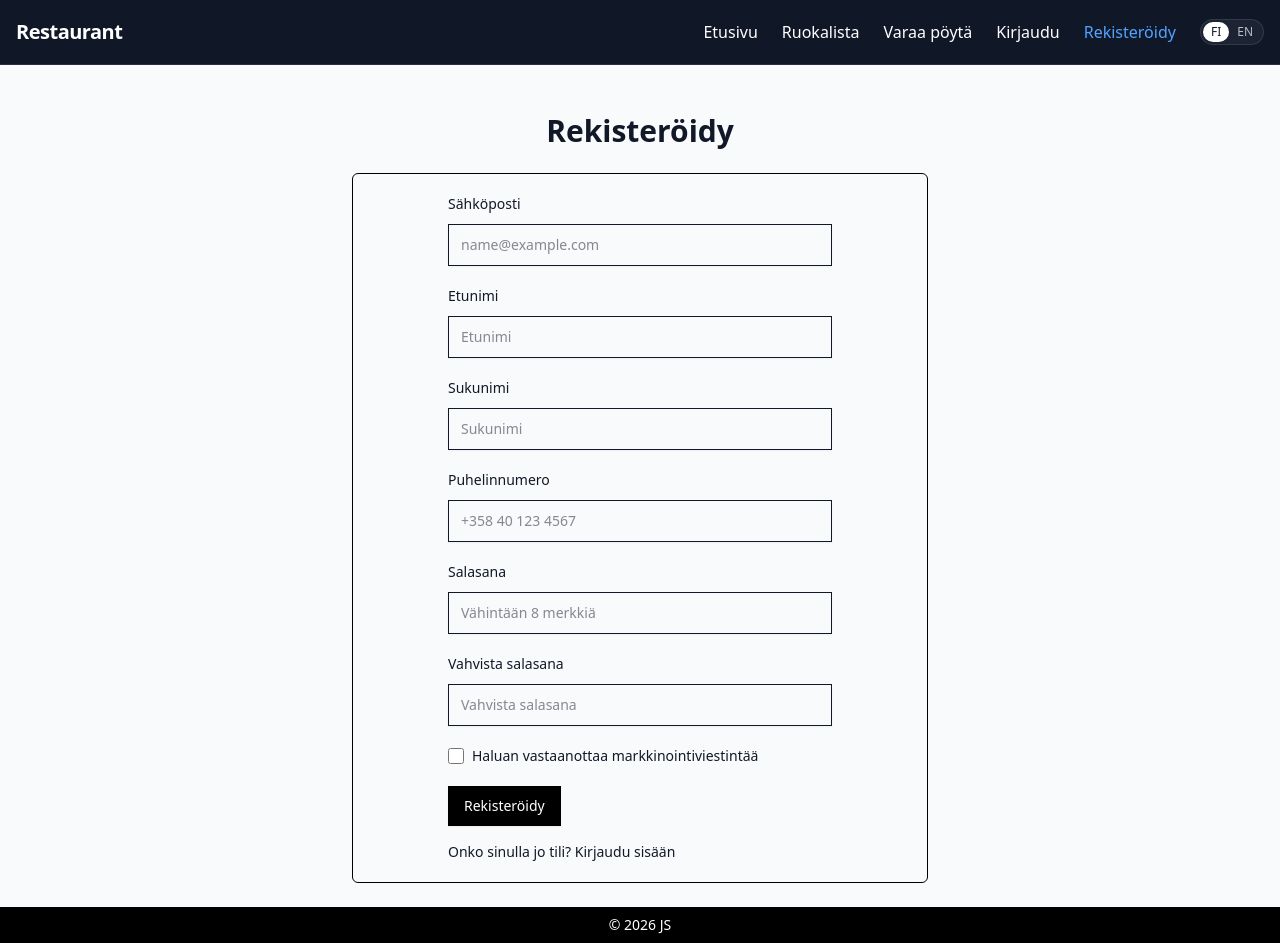
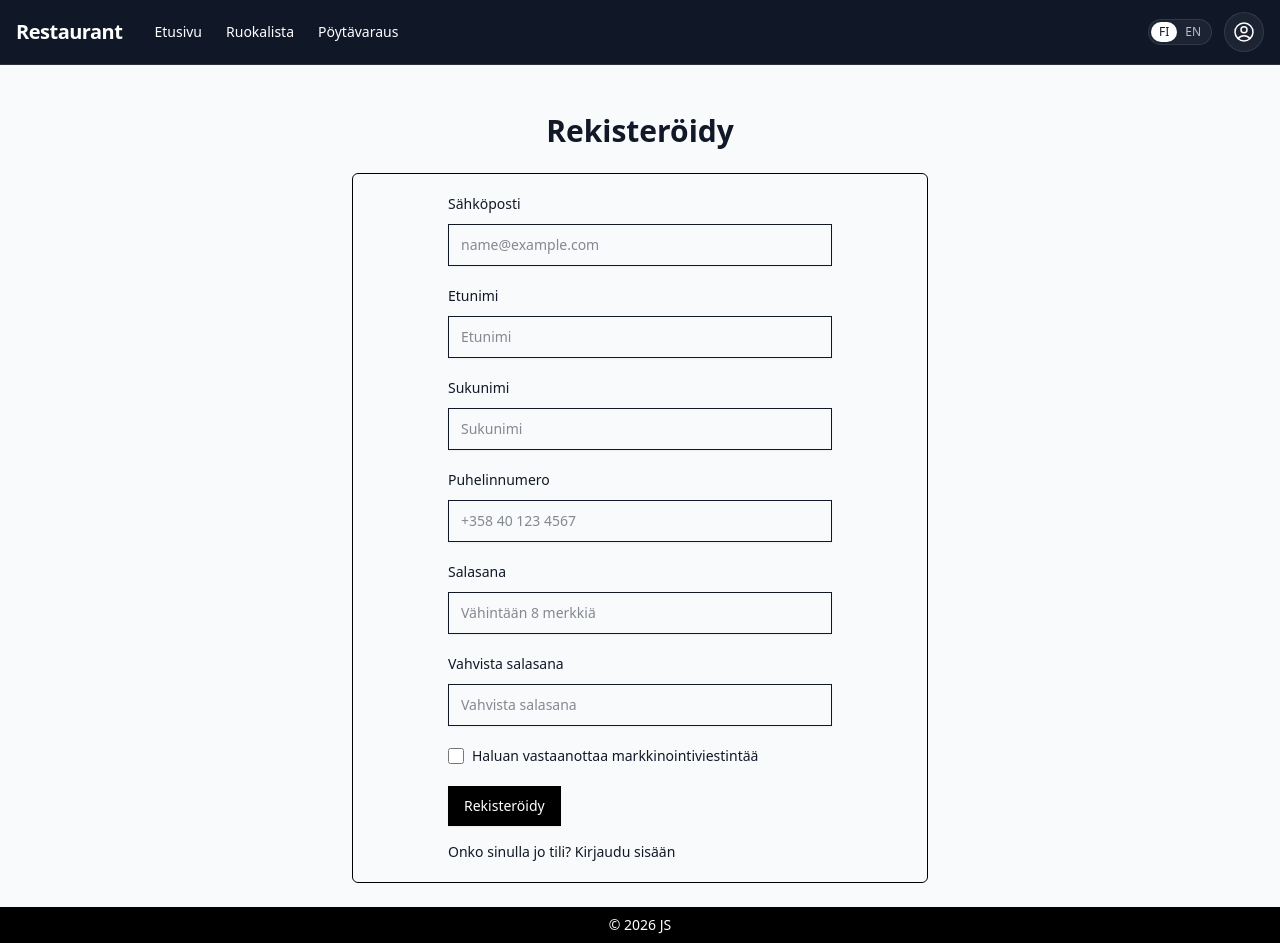
Before and after one commit to joedelord/restaurant-app, a React (Vite) app in the folder frontend/: page /register in a window 1280 px wide. Built offline with nearby package versions, Linux system fonts and the light colour scheme; no server answers.

Commit message:
feat: enhance Navbar with profile menu and improved layout

```diff
--- a/frontend/src/components/navbar/Navbar.jsx
+++ b/frontend/src/components/navbar/Navbar.jsx
@@ -1,6 +1,12 @@
-import { useState } from "react";
+import { useEffect, useRef, useState } from "react";
 import { Link } from "react-router-dom";
 import { useTranslation } from "react-i18next";
+import {
+  Bars3Icon,
+  XMarkIcon,
+  UserCircleIcon,
+  ChevronDownIcon,
+} from "@heroicons/react/24/outline";
 import useAuth from "../../hooks/useAuth";
 import LogoutButton from "../ui/LogoutButton";
 import NavbarSection from "./NavbarSection";
@@ -9,10 +15,24 @@ import LanguageToggle from "../ui/LanguageToggle";
 
 const Navbar = () => {
   const [open, setOpen] = useState(false);
+  const [profileOpen, setProfileOpen] = useState(false);
   const { isAuthorized, user } = useAuth();
   const { t } = useTranslation();
+  const profileRef = useRef(null);
 
   const closeMenu = () => setOpen(false);
+  const closeProfileMenu = () => setProfileOpen(false);
+
+  useEffect(() => {
+    const handleClickOutside = (event) => {
+      if (profileRef.current && !profileRef.current.contains(event.target)) {
+        setProfileOpen(false);
+      }
+    };
+
+    document.addEventListener("mousedown", handleClickOutside);
+    return () => document.removeEventListener("mousedown", handleClickOutside);
+  }, []);
 
   if (isAuthorized === null) {
     return null;
@@ -22,52 +42,116 @@ const Navbar = () => {
     <nav className="border-b border-white/10 bg-gray-900 text-white">
       <div className="mx-auto max-w-7xl px-4">
         <div className="flex h-16 items-center justify-between gap-4">
+          <div className="flex items-center gap-8">
             <Link
               to="/"
               className="text-xl font-bold tracking-tight"
-            onClick={closeMenu}
+              onClick={() => {
+                closeMenu();
+                closeProfileMenu();
+              }}
             >
               Restaurant
             </Link>
 
-          <div className="hidden items-center gap-6 md:flex">
+            <div className="hidden md:block">
               <NavbarSection>
-              {isAuthorized ? (
-                <>
                 <NavbarItem href="/">{t("navbar.home")}</NavbarItem>
                 <NavbarItem href="/menu">{t("navbar.menu")}</NavbarItem>
                 <NavbarItem href="/reservations">
                   {t("navbar.reservations")}
                 </NavbarItem>
-                  <NavbarItem href="/user">{t("navbar.user")}</NavbarItem>
+              </NavbarSection>
+            </div>
+          </div>
+
+          <div className="hidden items-center gap-3 md:flex">
+            <LanguageToggle />
+
+            {!isAuthorized ? (
+              <Link
+                to="/login"
+                className="inline-flex h-10 w-10 items-center justify-center rounded-full border border-white/10 bg-white/5 transition hover:bg-white/10"
+                aria-label={t("navbar.login")}
+              >
+                <UserCircleIcon className="h-6 w-6" />
+              </Link>
+            ) : (
+              <div className="relative" ref={profileRef}>
+                <button
+                  type="button"
+                  onClick={() => setProfileOpen((prev) => !prev)}
+                  className="inline-flex items-center gap-2 rounded-full border border-white/10 bg-white/5 px-3 py-2 text-sm transition hover:bg-white/10"
+                  aria-label={t("navbar.profileMenu")}
+                  aria-expanded={profileOpen}
+                >
+                  <UserCircleIcon className="h-5 w-5" />
+                  <span className="max-w-120px truncate">
+                    {user?.first_name || user?.email || t("navbar.account")}
+                  </span>
+                  <ChevronDownIcon
+                    className={`h-4 w-4 transition-transform ${
+                      profileOpen ? "rotate-180" : ""
+                    }`}
+                  />
+                </button>
+
+                {profileOpen && (
+                  <div className="absolute right-0 top-full z-50 mt-2 w-56 overflow-hidden rounded-2xl border border-white/10 bg-gray-800 shadow-xl">
+                    <div className="border-b border-white/10 px-4 py-3">
+                      <p className="text-sm font-medium text-white">
+                        {user?.first_name && user?.last_name
+                          ? `${user.first_name} ${user.last_name}`
+                          : user?.email}
+                      </p>
+
+                      {user?.role && (
+                        <p className="mt-1 text-xs uppercase tracking-wide text-gray-400">
+                          {t(`admin.users.roles.${user.role}`)}
+                        </p>
+                      )}
+                    </div>
+
+                    <div className="py-2">
+                      <Link
+                        to="/user"
+                        onClick={closeProfileMenu}
+                        className="block px-4 py-2 text-sm transition hover:bg-white/10"
+                      >
+                        {t("navbar.user")}
+                      </Link>
 
                       {(user?.role === "staff" || user?.role === "admin") && (
-                    <NavbarItem href="/staff">{t("navbar.staff")}</NavbarItem>
+                        <Link
+                          to="/staff"
+                          onClick={closeProfileMenu}
+                          className="block px-4 py-2 text-sm transition hover:bg-white/10"
+                        >
+                          {t("navbar.staff")}
+                        </Link>
                       )}
 
                       {user?.role === "admin" && (
-                    <NavbarItem href="/admin">{t("navbar.admin")}</NavbarItem>
+                        <Link
+                          to="/admin"
+                          onClick={closeProfileMenu}
+                          className="block px-4 py-2 text-sm transition hover:bg-white/10"
+                        >
+                          {t("navbar.admin")}
+                        </Link>
                       )}
-                </>
-              ) : (
-                <>
-                  <NavbarItem href="/">{t("navbar.home")}</NavbarItem>
-                  <NavbarItem href="/menu">{t("navbar.menu")}</NavbarItem>
-                  <NavbarItem href="/reservations">
-                    {t("navbar.reservations")}
-                  </NavbarItem>
-                  <NavbarItem href="/login">{t("navbar.login")}</NavbarItem>
-                  <NavbarItem href="/register">
-                    {t("navbar.register")}
-                  </NavbarItem>
-                </>
+                    </div>
+
+                    <div className="border-t border-white/10 px-2 py-2">
+                      <LogoutButton
+                        variant="link"
+                        className="w-full justify-start px-2"
+                      />
+                    </div>
+                  </div>
                 )}
-            </NavbarSection>
-
-            <div className="flex items-center gap-3">
-              <LanguageToggle />
-              {isAuthorized && <LogoutButton variant="link" />}
               </div>
+            )}
           </div>
 
           <div className="flex items-center gap-2 md:hidden">
@@ -75,18 +159,16 @@ const Navbar = () => {
 
             <button
               type="button"
-              className="inline-flex h-10 w-10 items-center justify-center rounded-lg border border-white/10 bg-white/5 text-xl text-white transition hover:bg-white/10"
+              className="inline-flex h-10 w-10 items-center justify-center rounded-lg border border-white/10 bg-white/5 transition hover:bg-white/10"
               onClick={() => setOpen((prev) => !prev)}
               aria-label={t("navbar.toggleMenu")}
               aria-expanded={open}
             >
-              <span
-                className={`transition-transform duration-200 ${
-                  open ? "rotate-90" : "rotate-0"
-                }`}
-              >
-                {open ? "✕" : "☰"}
-              </span>
+              {open ? (
+                <XMarkIcon className="h-6 w-6" />
+              ) : (
+                <Bars3Icon className="h-6 w-6" />
+              )}
             </button>
           </div>
         </div>
@@ -94,17 +176,24 @@ const Navbar = () => {
         {open && (
           <div className="space-y-3 border-t border-white/10 pb-4 pt-4 md:hidden">
             <NavbarSection>
-              {isAuthorized ? (
-                <>
               <NavbarItem href="/" onClick={closeMenu}>
                 {t("navbar.home")}
               </NavbarItem>
+
               <NavbarItem href="/menu" onClick={closeMenu}>
                 {t("navbar.menu")}
               </NavbarItem>
+
               <NavbarItem href="/reservations" onClick={closeMenu}>
                 {t("navbar.reservations")}
               </NavbarItem>
+
+              {!isAuthorized ? (
+                <NavbarItem href="/login" onClick={closeMenu}>
+                  {t("navbar.login")}
+                </NavbarItem>
+              ) : (
+                <>
                   <NavbarItem href="/user" onClick={closeMenu}>
                     {t("navbar.user")}
                   </NavbarItem>
@@ -121,24 +210,6 @@ const Navbar = () => {
                     </NavbarItem>
                   )}
                 </>
-              ) : (
-                <>
-                  <NavbarItem href="/" onClick={closeMenu}>
-                    {t("navbar.home")}
-                  </NavbarItem>
-                  <NavbarItem href="/menu" onClick={closeMenu}>
-                    {t("navbar.menu")}
-                  </NavbarItem>
-                  <NavbarItem href="/reservations" onClick={closeMenu}>
-                    {t("navbar.reservations")}
-                  </NavbarItem>
-                  <NavbarItem href="/login" onClick={closeMenu}>
-                    {t("navbar.login")}
-                  </NavbarItem>
-                  <NavbarItem href="/register" onClick={closeMenu}>
-                    {t("navbar.register")}
-                  </NavbarItem>
-                </>
               )}
             </NavbarSection>
 
--- a/frontend/src/components/navbar/NavbarItem.jsx
+++ b/frontend/src/components/navbar/NavbarItem.jsx
@@ -6,8 +6,8 @@ const NavbarItem = ({ href, children, onClick }) => {
       to={href}
       onClick={onClick}
       className={({ isActive }) =>
-        `block py-2 md:py-0 ${
-          isActive ? "text-blue-400" : "hover:text-gray-300"
+        `block py-2 text-sm transition md:py-0 ${
+          isActive ? "font-medium text-brand" : "text-white hover:text-gray-300"
         }`
       }
     >
--- a/frontend/src/components/navbar/NavbarSection.jsx
+++ b/frontend/src/components/navbar/NavbarSection.jsx
@@ -1,6 +1,8 @@
 const NavbarSection = ({ children }) => {
   return (
-    <div className="flex flex-col md:flex-row md:space-x-6">{children}</div>
+    <div className="flex flex-col gap-2 md:flex-row md:items-center md:gap-6">
+      {children}
+    </div>
   );
 };
 
--- a/frontend/src/locales/en/navbar.json
+++ b/frontend/src/locales/en/navbar.json
@@ -1,11 +1,12 @@
 {
-  "home": "Home",
-  "menu": "Menu",
-  "user": "User",
-  "staff": "Staff",
-  "admin": "Admin",
-  "login": "Sign In",
-  "register": "Register",
-  "toggleMenu": "Toggle navigation menu",
-  "reservations": "Book A Table"
+    "home": "Home",
+    "menu": "Menu",
+    "reservations": "Reservations",
+    "login": "Login",
+    "user": "Profile",
+    "staff": "Staff",
+    "admin": "Admin",
+    "account": "Account",
+    "profileMenu": "Open profile menu",
+    "toggleMenu": "Toggle menu"
 }
--- a/frontend/src/locales/fi/navbar.json
+++ b/frontend/src/locales/fi/navbar.json
@@ -1,11 +1,12 @@
 {
-  "home": "Etusivu",
-  "menu": "Ruokalista",
-  "user": "Käyttäjä",
-  "staff": "Henkilökunta",
-  "admin": "Ylläpito",
-  "login": "Kirjaudu",
-  "register": "Rekisteröidy",
-  "toggleMenu": "Avaa navigaatiovalikko",
-  "reservations": "Varaa pöytä"
+    "home": "Etusivu",
+    "menu": "Ruokalista",
+    "reservations": "Pöytävaraus",
+    "login": "Kirjaudu",
+    "user": "Profiili",
+    "staff": "Henkilökunta",
+    "admin": "Admin",
+    "account": "Tili",
+    "profileMenu": "Avaa profiilivalikko",
+    "toggleMenu": "Avaa valikko"
 }
```
Lines whose indentation alone changed are shown as unchanged.
